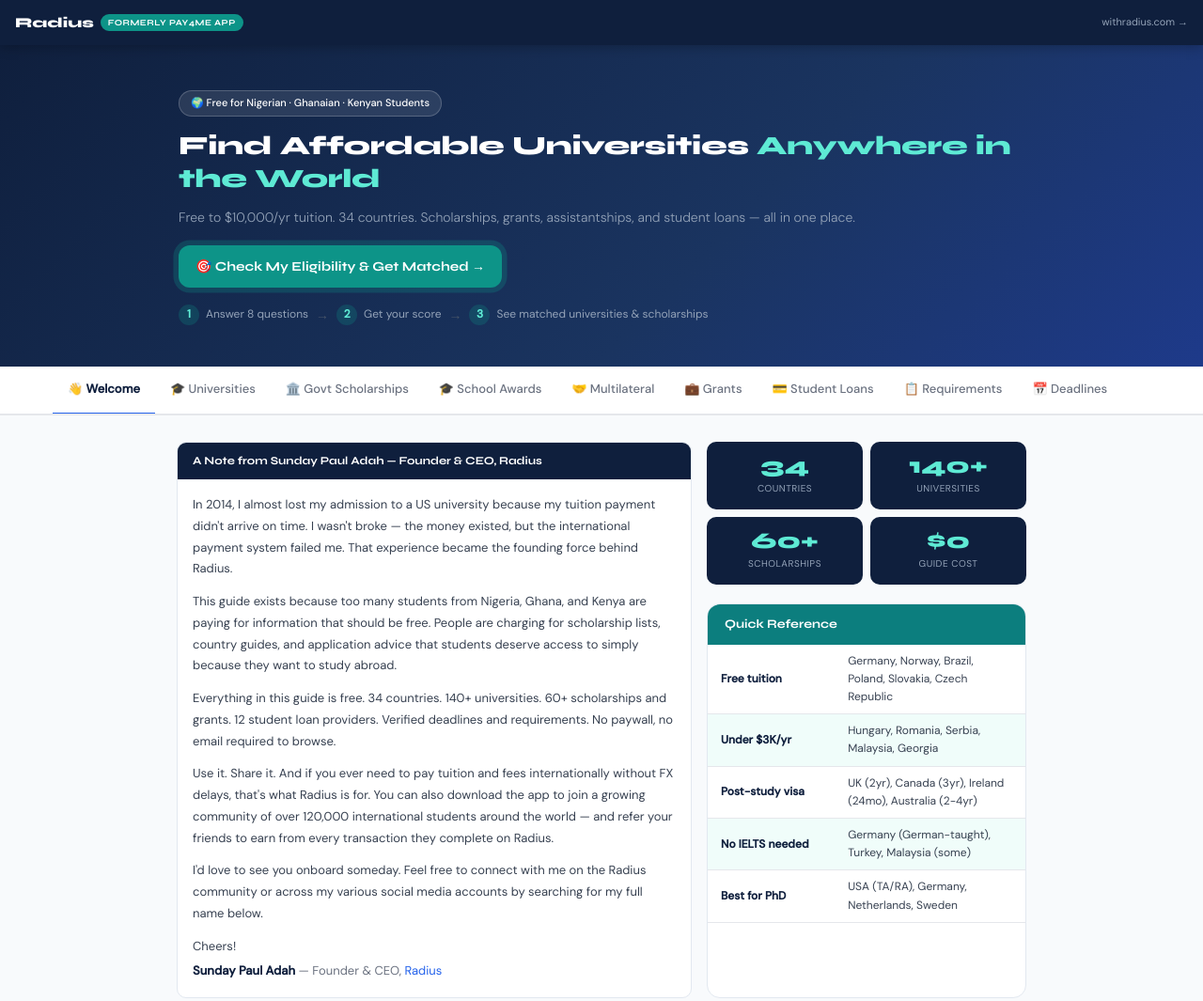
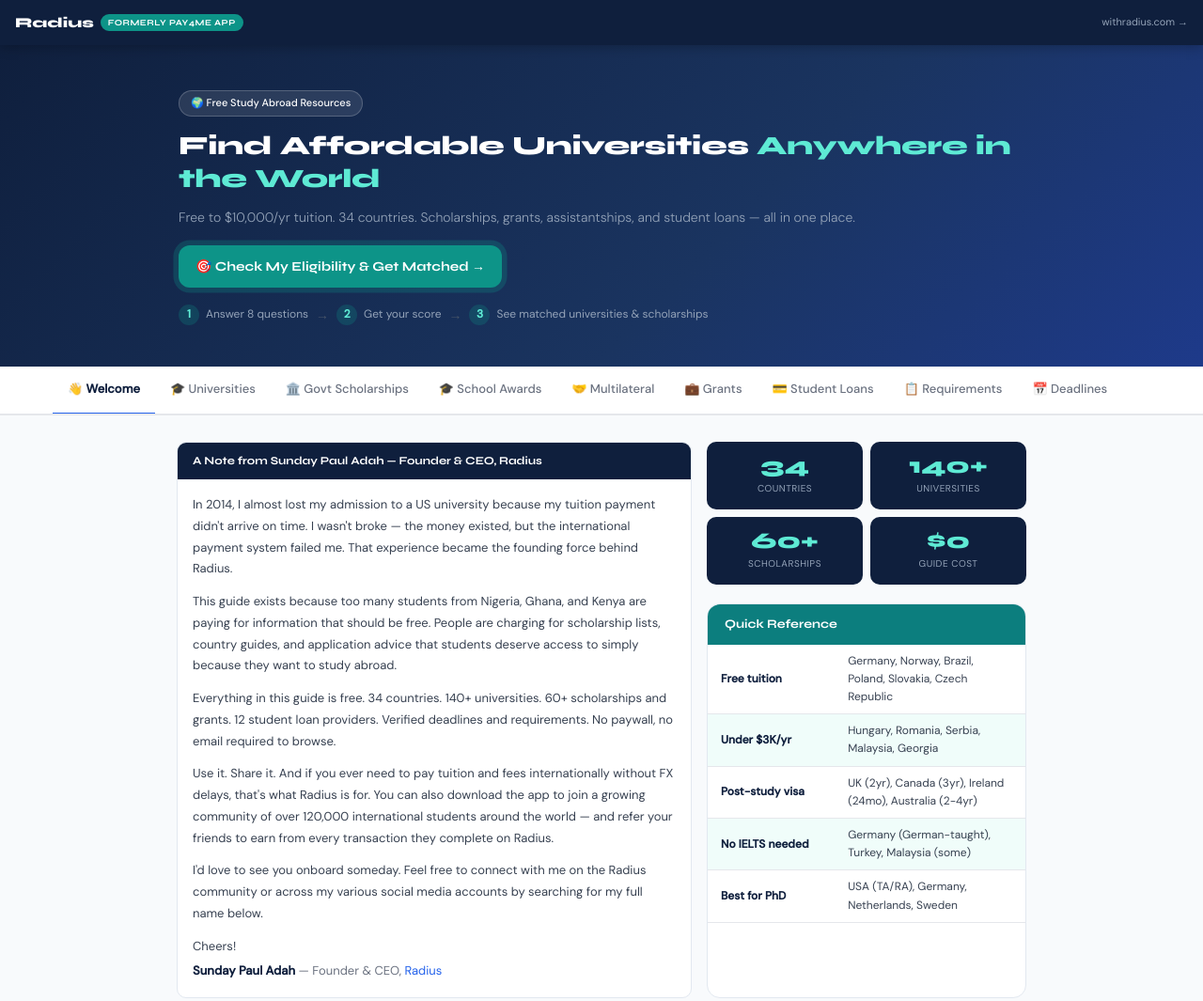
Before and after one commit to sundaypauladah/study-abroad-guide, a plain HTML site: page index.html in a window 1280 px wide. Shown: the top 1065 px of the page at 94% size. Drawn offline with nearby package versions, Linux system fonts and the light colour scheme.

Commit message:
Update index.html
minor content changes

```diff
--- a/index.html
+++ b/index.html
@@ -1387,7 +1387,7 @@
 
 <div class="hero">
   <div class="hero-inner">
-    <div class="hero-badge">&#127757; Free for Nigerian &middot; Ghanaian &middot; Kenyan Students</div>
+    <div class="hero-badge">&#127757; Free Study Abroad Resources</div>
     <h1>Find Affordable Universities <em>Anywhere in the World</em></h1>
     <p class="hero-sub">Free to $10,000/yr tuition. 34 countries. Scholarships, grants, assistantships, and student loans &mdash; all in one place.</p>
 
```
